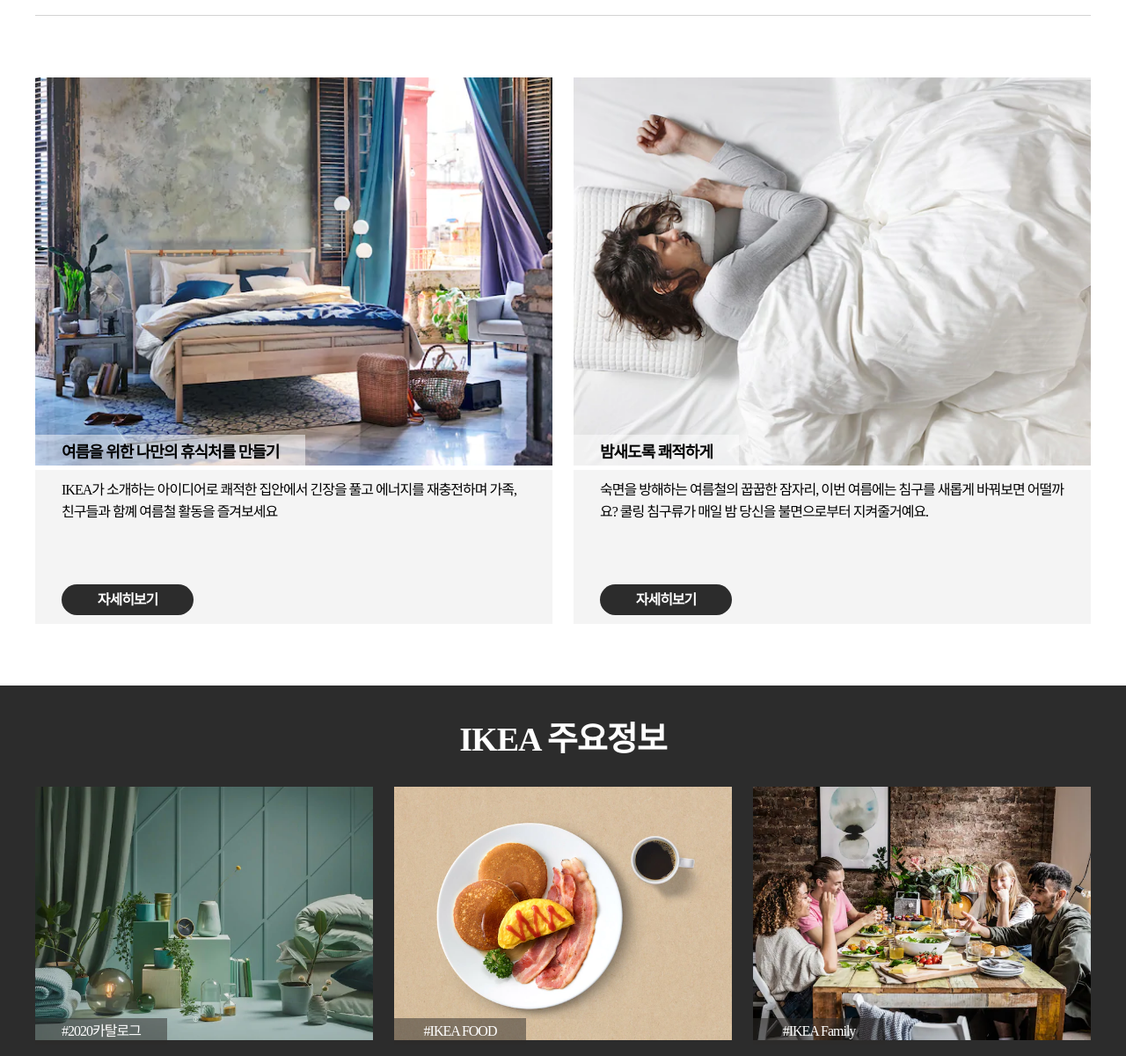
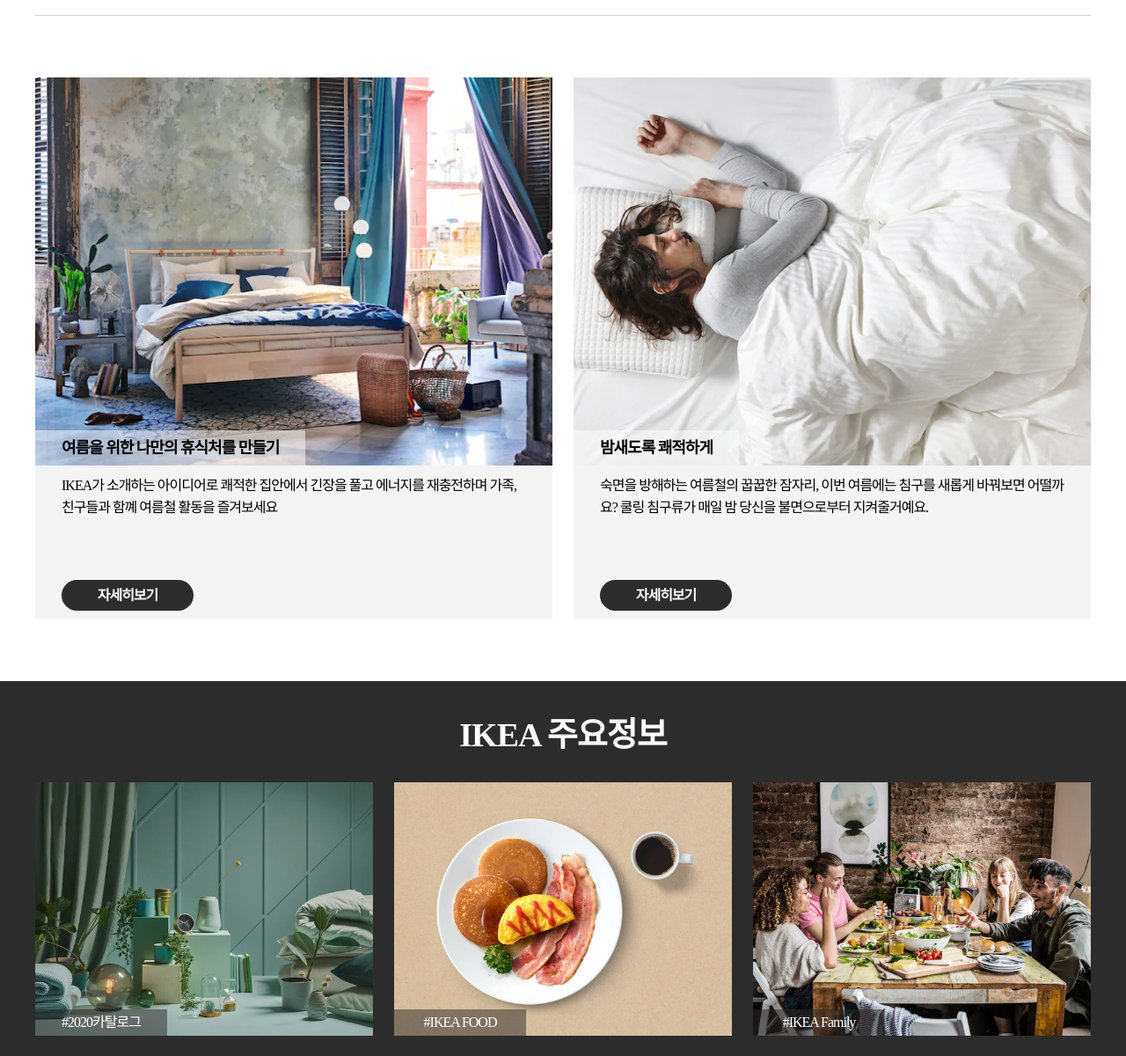
Before and after one commit to seunginbeak/portfolio_ikea, a plain HTML site: page index.html in a window 1280 px wide. Shown: the part 1487-2687 px from the top of the page at 88% size. Drawn offline with nearby package versions, Linux system fonts and the light colour scheme; some icons are missing.

Commit message:
이미지 오류 수정

```diff
--- a/css/ikea.css
+++ b/css/ikea.css
@@ -140,7 +140,7 @@ body a {text-decoration: none; color: black;}
 .cont > div:last-child {margin-right: 0;}
 .cont > div > a {display: block;}
 .cont .image {width: 100%;}
-.cont .image > img {width: 100%;}
+.cont .image > img {display: block; width: 100%;}
 .cont .image > img:hover {transform: scale(1.2); transition: 2s;}
 .cont .text {position: relative; background-color: rgb(244,244,244);}
 .cont .text > span {position: absolute; top: -40px; left: 0; height: 40px; padding: 0 30px; box-sizing: border-box; font-size: 18px; font-weight: bold; line-height: 40px;background-color: rgba(255,255,255, 0.5);}
@@ -160,7 +160,7 @@ body a {text-decoration: none; color: black;}
 .main_infor .content > ul::after {content: " "; display: block; clear: both;}
 .main_infor .content > ul > li {position: relative; float: left; width: 32%; margin-right: 2%; overflow: hidden;}
 .main_infor .content > ul > li:last-child {margin-right: 0;}
-.main_infor .content > ul > li > img {width: 100%;}
+.main_infor .content > ul > li > img {display: block; width: 100%;}
 .main_infor .content > ul > li > img:hover {transform: scale(1.2); transition: 2s;}
 .main_infor .content > ul > li > span {position: absolute; left: 0; bottom: 0; width: 150px; height: 30px; font-size: 16px; font-weight: 400; text-align: center; line-height: 30px; color: white; background-color: rgba(44, 42, 41, 0.5);}
 .main_infor .content > ul > li:hover > span {color: rgb(251,217,20); transition: 1s;}
@@ -170,7 +170,7 @@ body a {text-decoration: none; color: black;}
 .today > h2 {padding: 70px 0 0 0; font-size: 38px; font-weight: bold; text-align: center;}
 .today > p {margin: 15px 0 45px 0; text-align: center;}
 .tody > a {display: block;}
-.today > a > div {width: 100%; height: 500px; background: url("../image/common/_c5ab7216e7d352d1d8f42a4061e8b7ae.jpg") no-repeat center; background-size: cover;}
+.today > a > div {width: 100%; height: 500px; background: url("../image/common/c5ab7216e7d352d1d8f42a4061e8b7ae.jpg") no-repeat center; background-size: cover;}
 .today > a > div > span {color: transparent;}
 .today > strong  {font-size: 16px; font-weight: bold; color: rgb(108,108,108);}
 
--- a/index.html
+++ b/index.html
@@ -9,7 +9,7 @@
     <!-- 구글 폰트 -->
     <link href="https://fonts.googleapis.com/css2?family=Roboto&display=swap" rel="stylesheet">
     <!-- xeicon -->
-    <link rel="stylesheet" href="http://cdn.jsdelivr.net/npm/xeicon@2.3.3/xeicon.min.css">
+    <link rel="stylesheet" href="https://cdn.jsdelivr.net/npm/xeicon@2.3.3/xeicon.min.css">
     <link rel="stylesheet" href="css/ikea.css">
     <link rel="stylesheet" href="css/ikea_tablet.css" media="all and (min-width: 768px) and (max-width: 1023px)">
     <link rel="stylesheet" href="css/ikea_m.css" media="all and (max-width: 767px)">
@@ -831,7 +831,7 @@
             <div class="left">
                 <a href="#">
                     <div class="image">
-                        <img src="image/common/_3f15557faedb1d44c5735c54a733f1b2.jpg" alt="나만의 공간 꾸미기 방법 바로가기">
+                        <img src="image/common/3f15557faedb1d44c5735c54a733f1b2.jpg" alt="나만의 공간 꾸미기 방법 바로가기">
                     </div>
 
                     <div class="text">
@@ -854,7 +854,7 @@
             <div class="right">
                 <a href="#">
                     <div class="image">
-                        <img src="image/common/_7e2cb569e8bf0dc47acc9744cb1d0752.jpg" alt="밤새도록 쾌적한 잠자리 방법 바로가기">
+                        <img src="image/common/7e2cb569e8bf0dc47acc9744cb1d0752.jpg" alt="밤새도록 쾌적한 잠자리 방법 바로가기">
 
                     </div>
 
@@ -889,13 +889,13 @@
                 <ul>
                     <!-- 카탈로그 -->
                     <li>
-                        <img src="image/common/_8c72d0ebdafc3f75ee7e2dfa13bf6332.jpg" alt="카탈로그 페이지로 이동">
+                        <img src="image/common/8c72d0ebdafc3f75ee7e2dfa13bf6332.jpg" alt="카탈로그 페이지로 이동">
 
                         <span>#2020카탈로그</span>
                     </li>
                     <!-- 이케아푸드 -->
                     <li>
-                        <img src="image/common/_bbb352bbb3091a3554b34de77b5d0d82.jpg" alt="이케아푸드 페이지로 이동">
+                        <img src="image/common/bbb352bbb3091a3554b34de77b5d0d82.jpg" alt="이케아푸드 페이지로 이동">
 
                         <span>#IKEA FOOD</span>
                     </li>
```
Also changed, not shown: image/common/3f15557faedb1d44c5735c54a733f1b2.jpg (renamed from image/common/_3f15557faedb1d44c5735c54a733f1b2.jpg), image/common/7e2cb569e8bf0dc47acc9744cb1d0752.jpg (renamed from image/common/_7e2cb569e8bf0dc47acc9744cb1d0752.jpg), image/common/8c72d0ebdafc3f75ee7e2dfa13bf6332.jpg (renamed from image/common/_8c72d0ebdafc3f75ee7e2dfa13bf6332.jpg), image/common/bbb352bbb3091a3554b34de77b5d0d82.jpg (renamed from image/common/_bbb352bbb3091a3554b34de77b5d0d82.jpg), image/common/c5ab7216e7d352d1d8f42a4061e8b7ae.jpg (renamed from image/common/_c5ab7216e7d352d1d8f42a4061e8b7ae.jpg).
